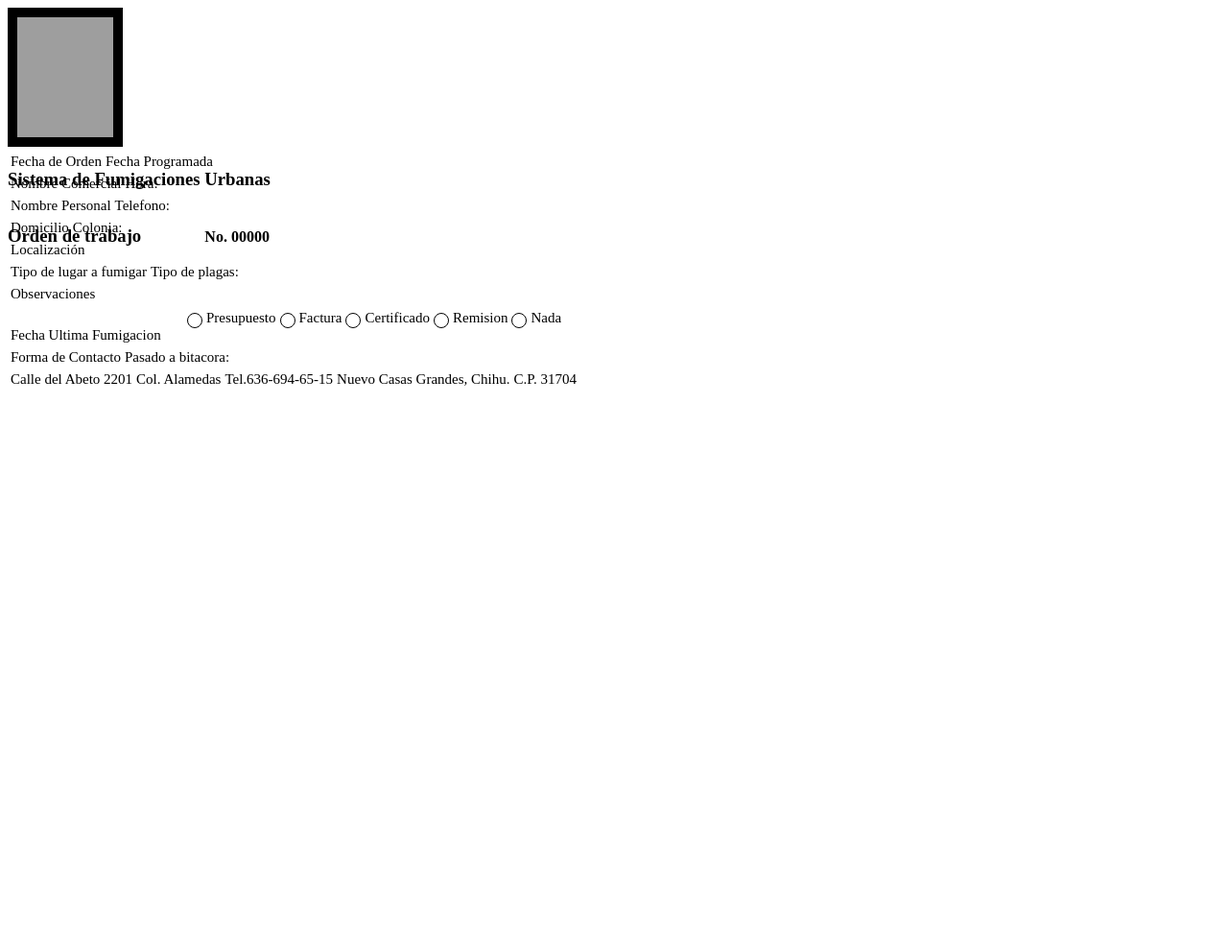
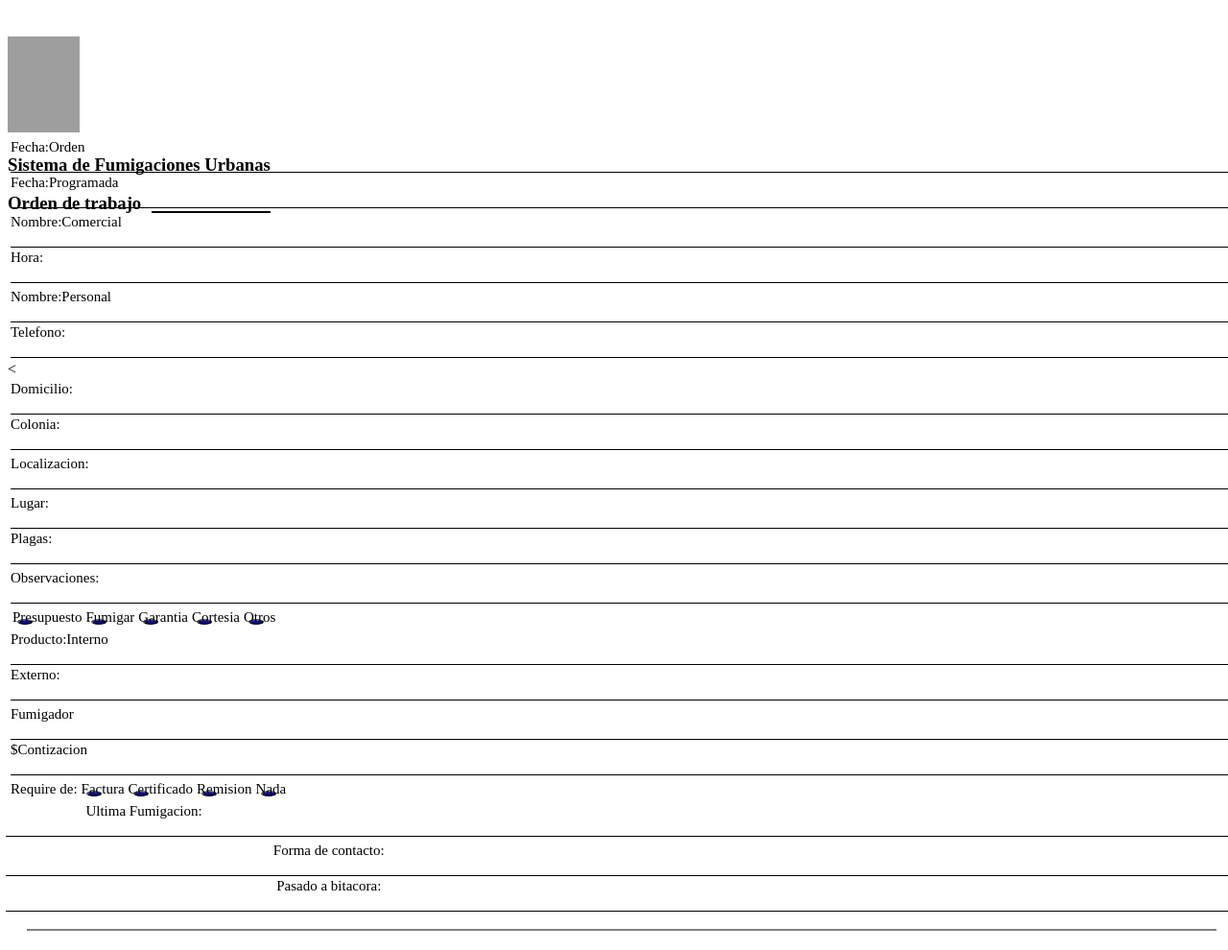
Before and after one commit to DarkghostByte/Fumikiller, a Laravel app: template api/resources/views/reports/reporte.blade.php in a window 1280 px wide. Shown: the top 990 px of the page at 96% size. Before the commit the page ends 402 px from the top, so only its background shows below. Run offline with Laravel 10, Linux system fonts and the light colour scheme; the template is opened without the code that fills it: most values are stand-ins (such as "Sample title", 1, 10 or a date in 2020); lists and menus that the app fills with data are empty; parts of the project's set-up code (start-up, migrations or seed data) failed here and were passed over; grey boxes are pictures that could not be loaded.

Commit message:
PDF Orden de trabajo arreglado

```diff
--- a/api/resources/views/reports/reporte.blade.php
+++ b/api/resources/views/reports/reporte.blade.php
@@ -1,5 +1,8 @@
 <!DOCTYPE html>
 <html lang="en">
+
+
+    <div class=delimitador>
         <head>
         <meta charset="UTF-8">
         <meta name="viewport" content="width=device-width, initial-scale=1.0">
@@ -12,7 +15,7 @@
         <div >
             <h3 class="letrasFlex">Orden de trabajo</h3>
             <div class="noOT">
-                <h4>No. 00000</h4>
+
             </div>
         </div>
 
@@ -22,63 +25,126 @@
     <header>
 
     </header>
+
     <main>
         <div class="fondLimitador"></div>
         <table>
-            <th>Fecha de Orden </th>
+            <th>Fecha:Orden</th>
+            <th class="renDivTh">
             <div class="renDiv">
             </div>
-            <th> Fecha Programada</th>
+            </th>
+            <th>Fecha:Programada</th>
+            <th class="renDivTh">
             <div class="renDiv">
             </div>
+            </th>
+        </table>
+
+        <table>
+            <th>Nombre:Comercial</th>
+            <th class="renDivTh">
+            <div class="renDiv">
+            </div>
+            </th>
+            <th>Hora:</th>
+            <th class="renDivTh">
+            <div class="renDiv">
+            </div>
+            </th>
         </table>
         <table>
-            <th>Nombre Comercial</th>
+            <th>Nombre:Personal</th>
+            <th class="renDivTh">
             <div class="renDiv">
             </div>
-            <th> Hora:</th>
+            </th>
+            <th> Telefono:</th>
+            <th class="renDivTh">
             <div class="renDiv">
             </div>
+            </th>
         </table>
         <table>
-            <th>Nombre Personal</th>
+            <th>Domicilio:</th>
+            <th class="renDivTh">
             <div class="renDiv">
             </div>
-            <th> Telefono:</th>
+            </th>
+            <th>Colonia:</th>
+            <<th class="renDivTh">
             <div class="renDiv">
             </div>
+            </th>
         </table>
         <table>
-            <th>Domicilio</th>
+            <th>Localizacion:</th>
+            <th class="renDivTh">
             <div class="renDiv">
             </div>
-            <th> Colonia:</th>
+            </th>
+        </table>
+        <table class="">
+            <th>Lugar:</th>
+            <th class="renDivTh">
             <div class="renDiv">
             </div>
+            </th>
+            <th>Plagas:</th>
+            <th class="renDivTh">
+            <div class="renDiv">
+            </div>
+            </th>
         </table>
         <table>
-            <th>Localización</th>
+            <th>Observaciones:</th>
+            <th class="renDivTh">
             <div class="renDiv">
             </div>
+            </th>
         </table>
-        <table>
-            <th>Tipo de lugar a fumigar</th>
-            <div class="renDiv">
-            </div>
-            <th> Tipo de plagas:</th>
-            <div class="renDiv">
-            </div>
-        </table>
-        <table>
-            <th>Observaciones</th>
-            <div class="renDiv">
-            </div>
-        </table>
+
+
 <table class="btnCir">
             <th ><button class="button button5"> </button>
             <th class=> Presupuesto</th>
             <th><button class="button button5"> </button>
-            <th> Factura</th>
+            <th> Fumigar</th>
+            <th><button class="button button5"> </button>
+            <th> Garantia</th>
+            <th><button class="button button5"> </button>
+            <th> Cortesia</th>
+            <th><button class="button button5"> </button>
+            <th> Otros</th>
+        </table>
+        <table class="">
+            <th>Producto:Interno</th>
+            <th class="renDivTh">
+            <div class="renDiv">
+            </div>
+            </th>
+            <th>Externo:</th>
+            <th class="renDivTh">
+            <div class="renDiv">
+            </div>
+            </th>
+        </table>
+        <table class="">
+            <th>Fumigador</th>
+            <th class="renDivTh">
+            <div class="renDiv">
+            </div>
+            </th>
+            <th>$Contizacion</th>
+            <th class="renDivTh">
+            <div class="renDiv">
+            </div>
+            </th>
+        </table>
+        <table class="btnCir">
+            <th>Require de:</th>
+            <th ><button class="button button5"> </button>
+            <th > Factura</th>
             <th><button class="button button5"> </button>
             <th> Certificado</th>
             <th><button class="button button5"> </button>
@@ -86,23 +152,29 @@
             <th><button class="button button5"> </button>
             <th> Nada</th>
         </table>
-        <table class="pr">
-            <th>Fecha Ultima Fumigacion</th>
-            <div class="renDiv">
+        <table>
+            <th class="clth11">Ultima Fumigacion:</th>
+            <th class="renDivTh">
+            <div class="renDiv1">
             </div>
+            </th>
         </table>
         <table>
-            <th>Forma de Contacto</th>
-            <div class="renDiv">
+            <th class="clth1">Forma de contacto:</th>
+            <th class="renDivTh">
+            <div class="renDiv1">
             </div>
-            <th> Pasado a bitacora:</th>
-            <div class="renDiv">
+            </th>
+            <th class="clth1">Pasado a bitacora:</th>
+            <th class="renDivTh">
+            <div class="renDiv1">
             </div>
+            </th>
         </table>
-        <table>
-        <div class="renDiv">
+
+
+        <div class="footDiv">
         </div>
-        </table>
         <table class="footer">
             <th class="footer">Calle del Abeto 2201</th>
             <th> Col. Alamedas </th>
@@ -113,25 +185,66 @@
 
 
 
+
     </main>
+    </div>
+
 </body>
 
 <style>
-
+    .renDivTh{
+        width: 100%;
+    }
+    .renDiv{
+        border-bottom: 1px solid black;
+        height:15px;
+        width:100%;
+    }.renDiv1{
+        border-bottom: 1px solid black;
+        height:15px;
+        width:100%;
+        margin-left:-5px;
+    }.clth1{
+        width: 51.999999999%;
+    }.clth11{
+        width: 21.8%;
+    }
     body{
         width: 100%;
+
     }
     h1{
         text-alaing:center;
     }
     img{
-        height:125px;
-        width: 100px;
-        border: 10px,solid, black;
+        margin-top:30px;
+        height:100px;
+        width: 75px;
     }
+    table{
+        width:100%;
+        font-size:15pt;
+    }
+    .dInAc{
+        height: 35px;
+        margin:20px;
+        background-color:#104e85 ;
+        color:white;
+        text-aling:center;
+    }
+    .tblAg{
+        position:absolute;
+
+    }
+    .footDiv{
+        margin:20px;
+        border-bottom:2px solid grey;
+        margin-top:15px;
+    }
+
     .fondLimitador{
         position: absolute;
-        background-color:white;
+        background-color:transparent;
         height:275px;
         width: 60px;;
         left:95%;
@@ -140,14 +253,24 @@
         position: absolute;
 
     }
-    .letrasFlex{
+    .noOT{
+        margin-top:-22px;
+        margin-left:150px;
+        border:1px solid black;
+    }
+
+
+    footer{
         position:absolute;
-        display: flex;
-        justify-content: space-between;
+        left:20%;
     }
-    .noOT{
-        position: absolute;
-        left: 75%;
+    th{
+        float: left;
+        font-size:15px;
+        font-weight: normal;
+        width: auto;
+    }
+
 }
 .button {
         background-color: white;
@@ -156,28 +279,23 @@
         padding: 7px;
         text-align: center;
         text-decoration: none;
-    display: inline-block;
         font-size: 4px;
     }
 .button5 {
     border-radius: 50%;
+    margin-right:-30px;
+    background-color:blue;
 }
 .btnCir{
-    position:absolute;
-    left:15%;
+
+    font-size:15px;
+    font-weight: normal;
+    width: 90%;
     justify-content: space-between;
 }
 .pr{
     margin-top:20px;
 }
-footer{
-    position:absolute;
-    left:20%;
-}
-th{
-    font-size:15px;
-    font-weight: normal;
-}
 
 </style>
 </html>
```
Also changed, not shown: api/resources/views/reports/repoCer.blade.php (+11 -10 lines). Lines whose indentation alone changed are shown as unchanged.
